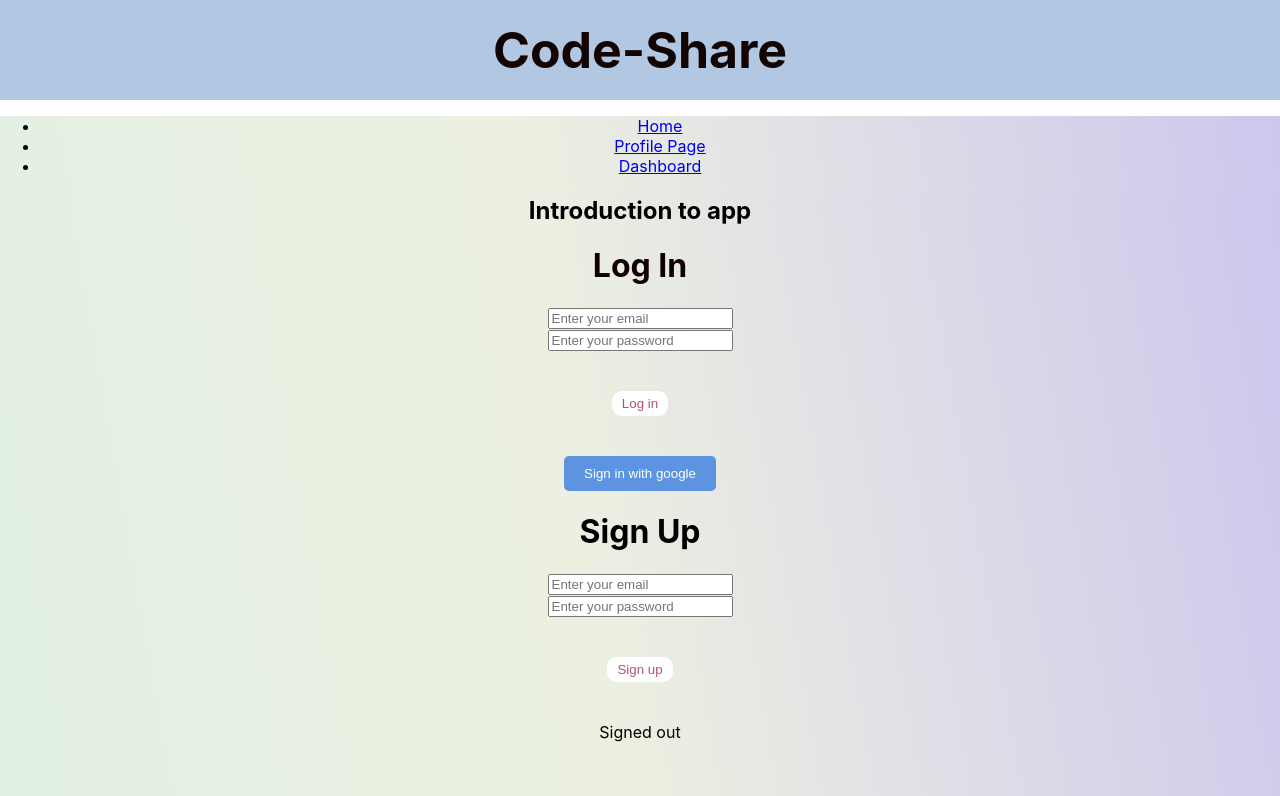
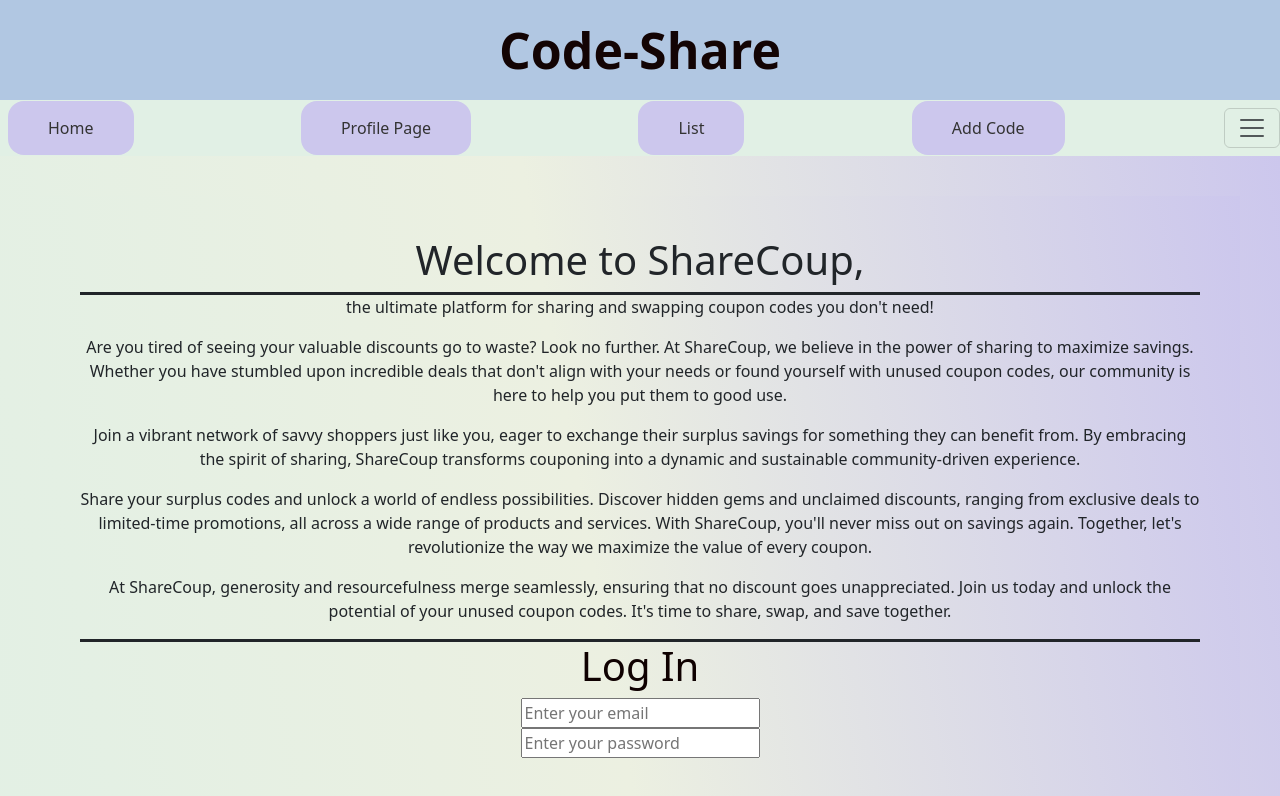
Before and after one commit to anonymousb61/ShareCoup, a React (Create React App) app: page / in a window 1280 px wide. Shown: the top 796 px of the page. Built offline with nearby package versions, Linux system fonts and the light colour scheme; no server answers.

Commit message:
added nav bar made changes to front end

```diff
--- a/package.json
+++ b/package.json
@@ -6,8 +6,10 @@
     "@testing-library/jest-dom": "^5.16.5",
     "@testing-library/react": "^13.4.0",
     "@testing-library/user-event": "^13.5.0",
+    "bootstrap": "^5.3.0",
     "firebase": "^9.22.1",
     "react": "^18.2.0",
+    "react-bootstrap": "^2.7.4",
     "react-copy-to-clipboard": "^5.1.0",
     "react-datepicker": "^4.12.0",
     "react-dom": "^18.2.0",
--- a/src/App.css
+++ b/src/App.css
@@ -4,6 +4,7 @@
   align-items: center;
   background-image: linear-gradient(80deg,#e1f0e5,#ecf0e1,#ccc7ed);
   margin-top: 0vh;
+  padding: 5vh;
 
 }
 .googleButton-container {
@@ -15,8 +16,13 @@
 }
 .codeListHeading{
   font-family:Impact, Haettenschweiler, 'Arial Narrow Bold', sans-serif;
-  color: #9027ed;
+  color: #1d2172;
   font-size: xx-large;
+
+}
+.addCodeBlock{
+  padding: 2vh;
+  border-block: solid;
 
 }
 
@@ -27,6 +33,8 @@
   margin-left: 1vh;
   background-color: #f5f4f2;
   color: #b55172;
+  border-radius: 10px;
+
 
 }
 button{
@@ -55,7 +63,22 @@ button{
   color: aliceblue;
   align-items: baseline;
 }
+.navbar{
+  background-color: #e1f0e5;
+  padding: 5vh;
+  color: #c53727;
+}
 
+.navItem{
+  padding: 2vh 5vh;
+  margin-left: 1vh;
+  background-color: #ccc7ed;
+  border-radius: 2vh;
+  text-decoration: none;
+  color: #333;
+
+
+}
 header {
   background-color: rgb(177, 199, 226);
   color: rgb(19, 4, 4);
@@ -68,6 +91,9 @@ header h1 {
   margin: 0;
   font-size: 50px;
   font-weight: bold;
+}
+.intro{
+  border-block: solid
 }
 
 .sign-in-container{
@@ -85,27 +111,8 @@ header h1 {
   color: #61dafb;
 }
 
-.sidebar {
-  width: 200px;
-  background-color: #f0f0f0;
-  padding: 20px;
-}
+
 .couponCodeBox{
   outline: #333;
   outline-width: 1px;
 }
-
-.sidebar-nav {
-  list-style-type: none;
-  padding: 0;
-  margin: 0;
-}
-
-.sidebar-item {
-  margin-bottom: 10px;
-}
-
-.sidebar-item a {
-  text-decoration: none;
-  color: #333;
-}
--- a/src/App.js
+++ b/src/App.js
@@ -11,7 +11,7 @@ import ProfilePrivateRoute from './components/ProfilePrivateRoute';
 import Titlebar from './components/titlebar'
 import {BrowserRouter as Router, Switch,Route,Routes,Link} from "react-router-dom";
 import AddCode from './components/addCode';
-
+import Navbar from './components/navbar/navbar';
 class App extends Component{
   render(){
     return(
@@ -19,18 +19,10 @@ class App extends Component{
       <Titlebar/>
 
       <Router>
+      <Navbar/>
+
         <div className="App">
-          <ul className="App-header">
-            <li>
-              <Link to ="/">Home</Link>
-            </li>
-            <li>
-              <Link to ="/ProfilePage">Profile Page</Link>
-            </li>
-            <li>
-              <Link to ="/Dashboard">Dashboard</Link>
-            </li>
-          </ul>
+
           <Routes>
             <Route exact path = '/' element ={<HomePage />}></Route>
             <Route exact path = '/ProfilePage' element ={<ProfilePage />}></Route>
--- a/src/components/CodeListItem.jsx
+++ b/src/components/CodeListItem.jsx
@@ -44,7 +44,7 @@ function CodeListItem({ code, user }) {
   };
 
   return (
-    <div>
+    <div className='addCodeBlock'>
       <p><b>CODE:</b> {code.code}
 
         <CopyToClipboard text={code.code} onCopy={handleCopy}>
--- a/src/components/homepage.jsx
+++ b/src/components/homepage.jsx
@@ -10,9 +10,18 @@ function HomePage() {
   return (
 
     <div className="App">
-      <div>
-    <h2> Introduction to app</h2>
-  </div>
+      <div >
+    <h1> Welcome to ShareCoup,</h1> <div className="intro"> <p>the ultimate platform for sharing and swapping coupon codes you don't need!</p>
+
+<p>Are you tired of seeing your valuable discounts go to waste? Look no further. At ShareCoup, we believe in the power of sharing to maximize savings. Whether you have stumbled upon incredible deals that don't align with your needs or found yourself with unused coupon codes, our community is here to help you put them to good use.
+
+</p><p>Join a vibrant network of savvy shoppers just like you, eager to exchange their surplus savings for something they can benefit from. By embracing the spirit of sharing, ShareCoup transforms couponing into a dynamic and sustainable community-driven experience.
+
+</p><p>Share your surplus codes and unlock a world of endless possibilities. Discover hidden gems and unclaimed discounts, ranging from exclusive deals to limited-time promotions, all across a wide range of products and services. With ShareCoup, you'll never miss out on savings again. Together, let's revolutionize the way we maximize the value of every coupon.
+</p><p>
+At ShareCoup, generosity and resourcefulness merge seamlessly, ensuring that no discount goes unappreciated. Join us today and unlock the potential of your unused coupon codes. It's time to share, swap, and save together.
+</p>
+  </div></div>
       <SignIn/>
       <SignUp/>
       <AuthDetails/>
--- /dev/null
+++ b/src/components/navbar/navbar.js
@@ -0,0 +1,27 @@
+import React from "react";
+import { Link } from "react-router-dom";
+import 'bootstrap/dist/css/bootstrap.min.css';
+import 'bootstrap/dist/js/bootstrap.min.js';
+
+const Navbar = () => {
+  return (
+    <div className="navbar" style={{ display: "flex", justifyContent: "space-between" }}>
+      <div>
+        <Link className="navItem" to="/">Home</Link>
+      </div>
+      <div>
+        <Link className="navItem" to="/ProfilePage">Profile Page</Link>
+      </div>
+      <div>
+        <Link className="navItem" to="/dashboard">List</Link>
+      </div>
+      <div>
+        <Link className="navItem" to="/addCode">Add Code</Link>
+      </div>
+      <button class="navbar-toggler" type="button" data-bs-toggle="collapse" data-bs-target="#navbarSupportedContent" aria-controls="navbarSupportedContent" aria-expanded="true" aria-label="Toggle navigation"><span class="navbar-toggler-icon"></span></button>
+
+    </div>
+  );
+};
+
+export default Navbar;
```
Also changed, not shown: 1 other file (tests, documents, lock files or other folders).
